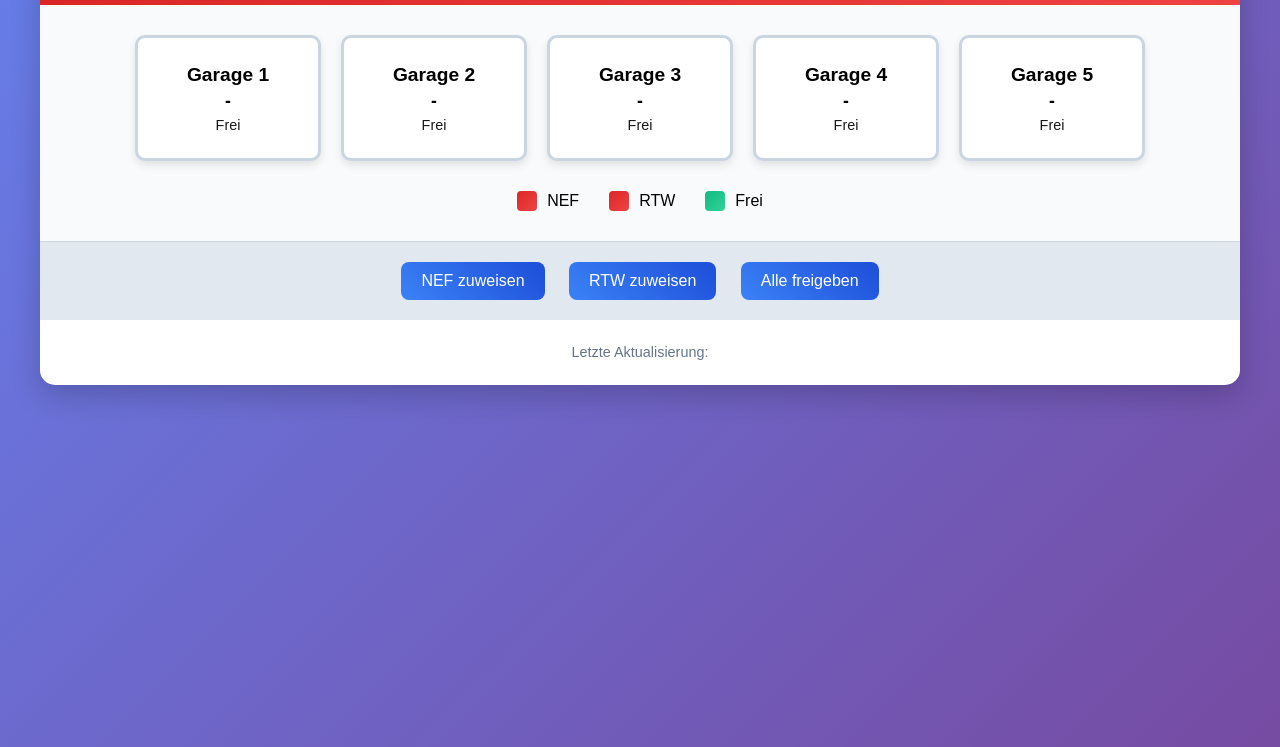
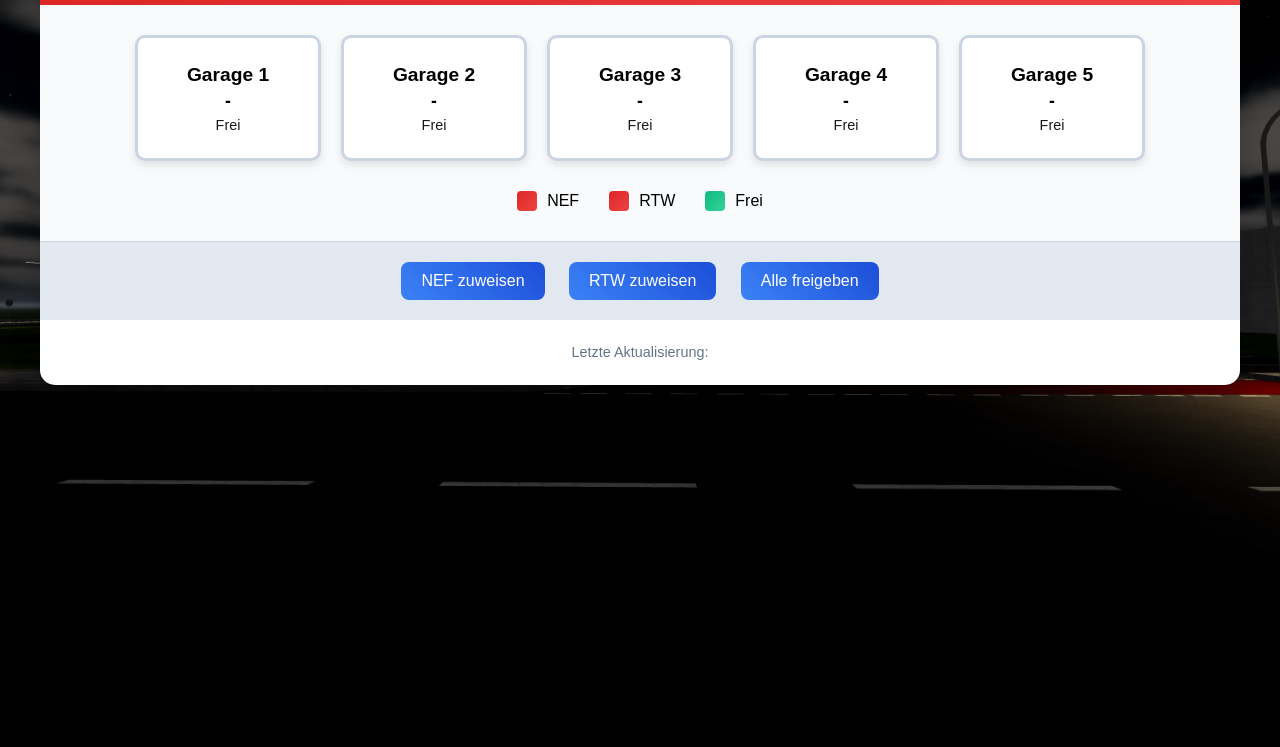
Before and after one commit to laserluGamingYT/bfverteiler-nmg, a plain HTML site: page Garagenbelegungnmg.html in a window 1280 px wide. Shown: the part 93-840 px from the top of the page. Drawn offline with Linux system fonts and the light colour scheme; no server answers.

Commit message:
Update Garagenbelegungnmg.html

```diff
--- a/Garagenbelegungnmg.html
+++ b/Garagenbelegungnmg.html
@@ -7,7 +7,10 @@
   <style>
     body {
       font-family: Arial, sans-serif;
-      background: linear-gradient(135deg, #667eea 0%, #764ba2 100%);
+          background-image: url('garage_garagebelegenung.png'); /* Pfad zum Bild */
+    background-size: cover;       /* Bild passt sich dem Bildschirm an */
+    background-position: center;  /* Bild ist zentriert */
+    background-repeat: no-repeat;
       margin: 0;
       padding: 20px;
       min-height: 100vh;
```
